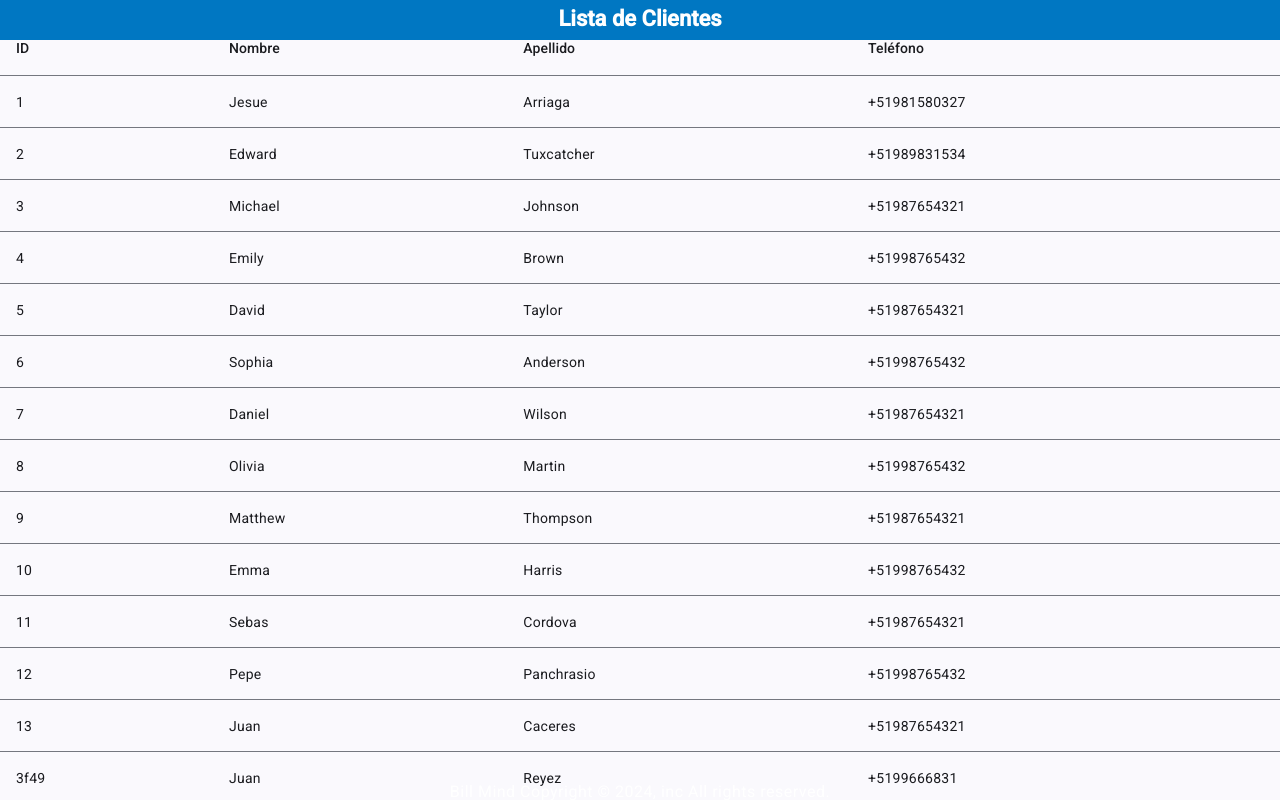
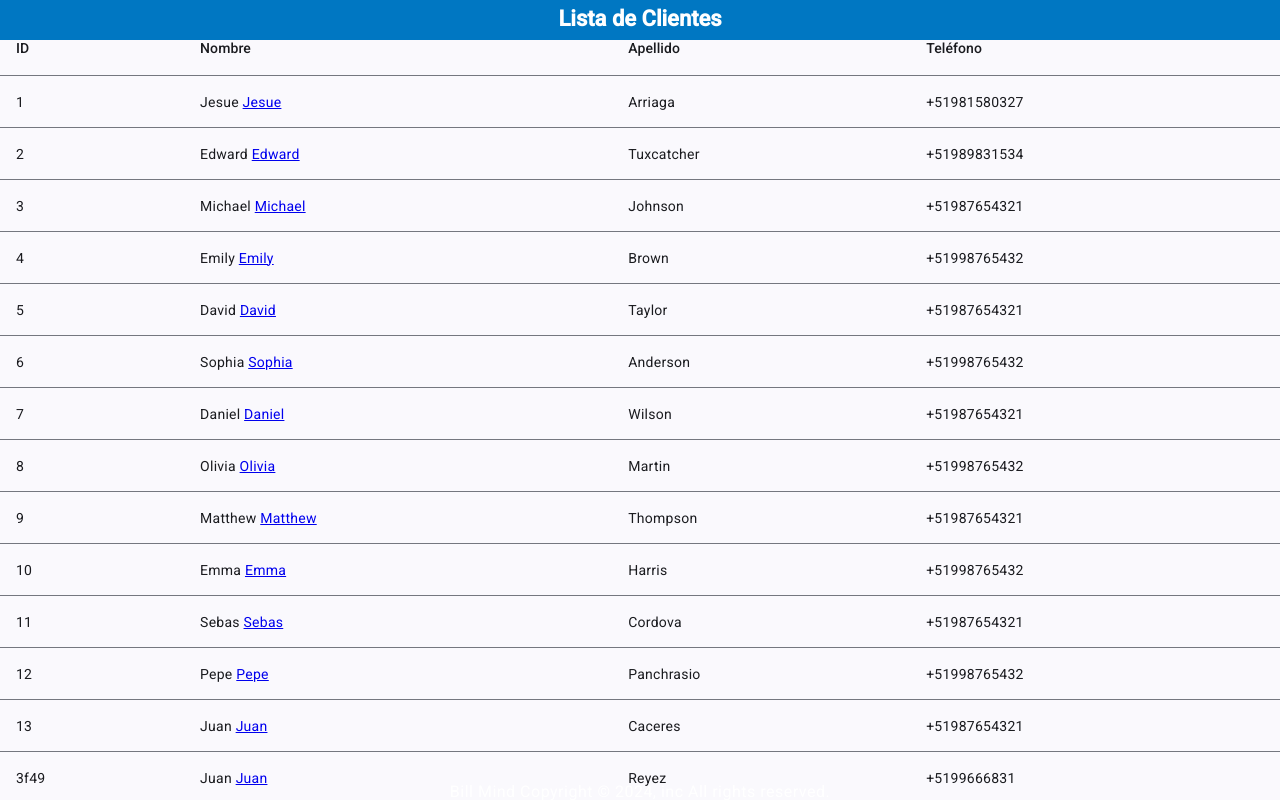
Before and after one commit to JosArr/Finanzas, an Angular app: page /clientList in a window 1280 px wide. Shown: the top 800 px of the page. Built offline with nearby package versions, Linux system fonts and the light colour scheme; data requests are answered from the project's data file.

Commit message:
credit view

```diff
--- a/src/app/app-routing.module.ts
+++ b/src/app/app-routing.module.ts
@@ -6,6 +6,7 @@ import {PageNotFoundComponent} from "./components/page-not-found/page-not-found.
 import {ClientListComponent} from "./components/client-list/client-list.component";
 import {CreditsComponent} from "./components/credits/credits.component";
 import {AddClientComponent} from "./components/add-client/add-client.component";
+import {CreditViewComponent} from "./components/credit-view/credit-view.component";
 
 const routes: Routes = [
   { path: 'loginManager', component: LoginManagerComponent },
@@ -14,6 +15,7 @@ const routes: Routes = [
   { path: 'add-client', component: AddClientComponent },
   { path: '', redirectTo: 'loginManager', pathMatch: 'full' },
   {path:  'credits', component: CreditsComponent},
+  {path: 'credit-view', component: CreditViewComponent},
   { path: '**', component: PageNotFoundComponent },
 
 ];
--- a/src/app/components/client-list/client-list.component.html
+++ b/src/app/components/client-list/client-list.component.html
@@ -14,7 +14,9 @@
     <!-- Nombre Column -->
     <ng-container matColumnDef="nombre">
       <th mat-header-cell *matHeaderCellDef> Nombre </th>
-      <td mat-cell *matCellDef="let client"> {{client.nombre}} </td>
+      <td mat-cell *matCellDef="let client"> {{client.nombre}}
+        <a [routerLink]="['/credit-view', client.id]">{{client.nombre}}</a>
+      </td>
     </ng-container>
 
     <!-- Apellido Column -->
--- /dev/null
+++ b/src/app/components/credit-view/credit-view.component.html
@@ -0,0 +1 @@
+<p>credit-view works!</p>
```
Also changed, not shown: src/app/components/credit-view/credit-view.component.ts (added, +12 -0 lines), src/app/components/credit-view/credit-view.component.css (added), 1 other file (tests, documents, lock files or other folders).
